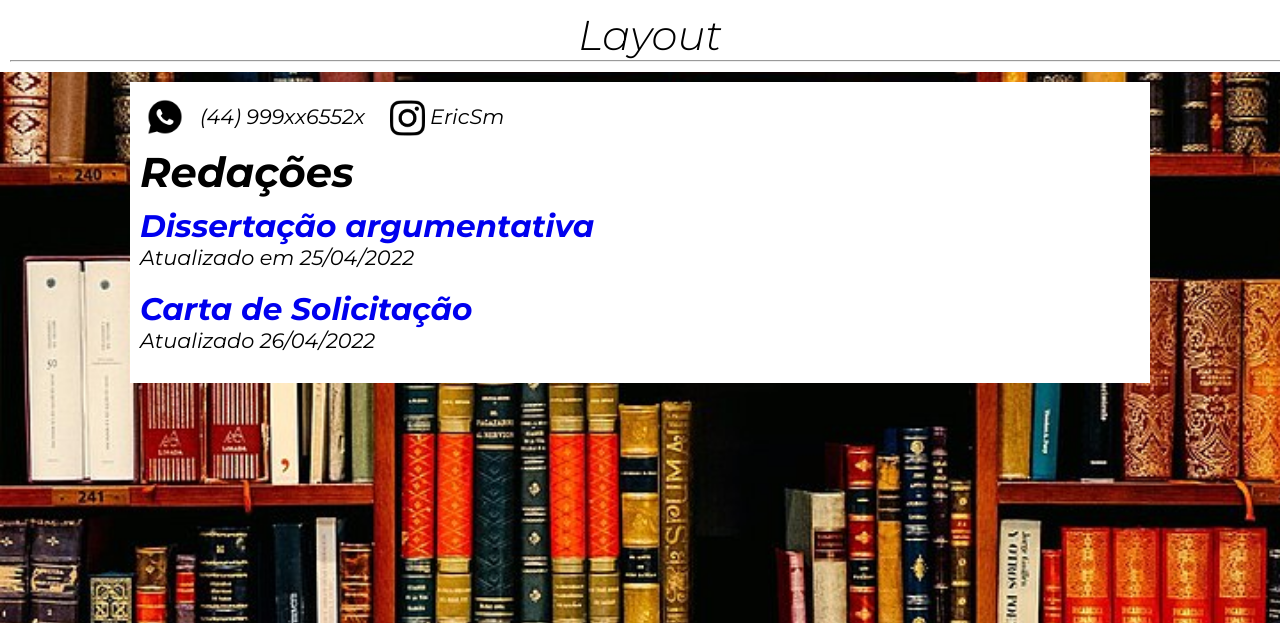
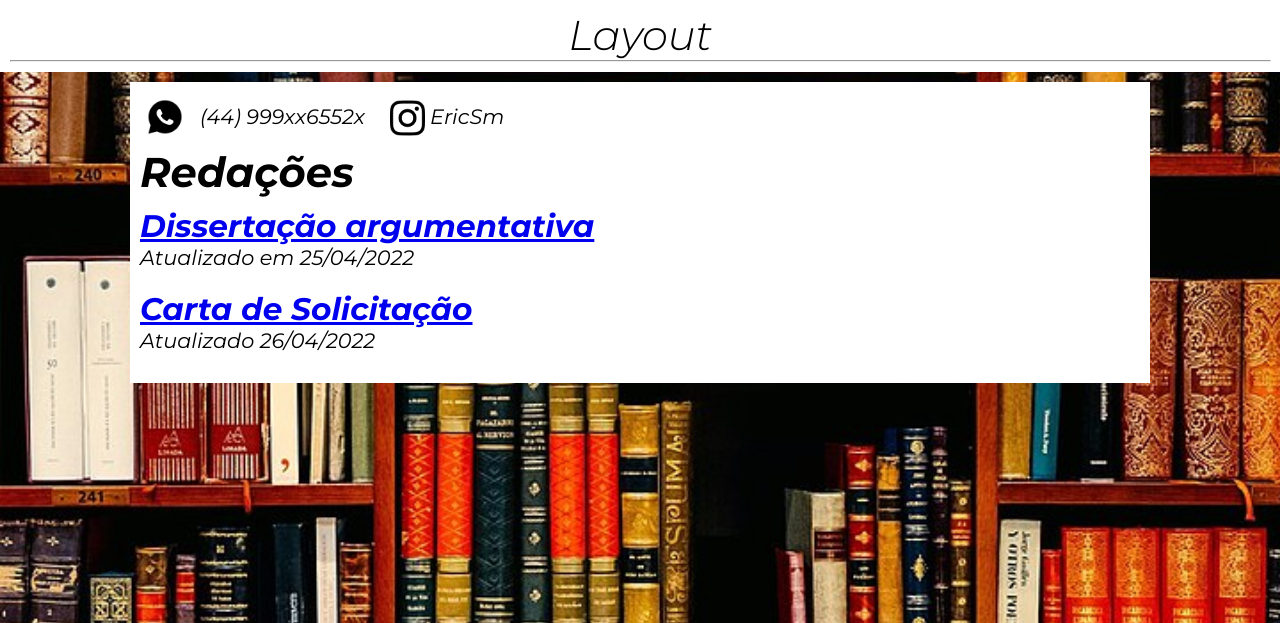
Before and after one commit to erichenriquesm/html5-e-css3, a PHP site: page / in a window 1280 px wide. Shown: the top 623 px of the page. Run offline with PHP 8.4, Linux system fonts and the light colour scheme.

Commit message:
atualização prática 002

```diff
--- a/práticas/prática002/css.css
+++ b/práticas/prática002/css.css
@@ -13,10 +13,11 @@ body{
     font-family: 'default', sans-serif;
     background: lightgray url('imagens/800px-Biblioteca_de_la_avaroa.jpg') no-repeat fixed;
     background-size: cover;
+    width: 100vw;
 }
 
 header{
-    width: 100%;
+    width: 98.5vw;
     padding: 10px;
     min-height: 50px;
     background-color: white;
@@ -29,29 +30,8 @@ header > h1{
     text-align: center;
 }
 
-nav{
-    margin-top: 10px;
-}
-
-a{
-    text-decoration: none;
-}
-nav > a{
-    color: black;
-    font-family: 'default', sans-serif;
-    padding: 10px;
-    font-size: 1em;
-    font-weight: 300;
-    border-radius: 5px;
-    transition-duration: .5s;
-}
-
-nav > a:hover{
-    background-color: rgb(211, 210, 210);
-}
-
 main{
-    margin: auto;
+    margin: 10px auto;
     /*background-color: gray;*/
     min-width: 450px;
     max-width: 1000px;
--- a/práticas/prática002/index.html
+++ b/práticas/prática002/index.html
@@ -12,8 +12,6 @@
         <h1>Layout</h1>
         <hr>
     </header>
-    <nav>
-    </nav>
     <main>
         <div class="container">
             <img height="50px" src="imagens/social_whatsapp_icon_177148.png" alt="whatsapp icon">
```
